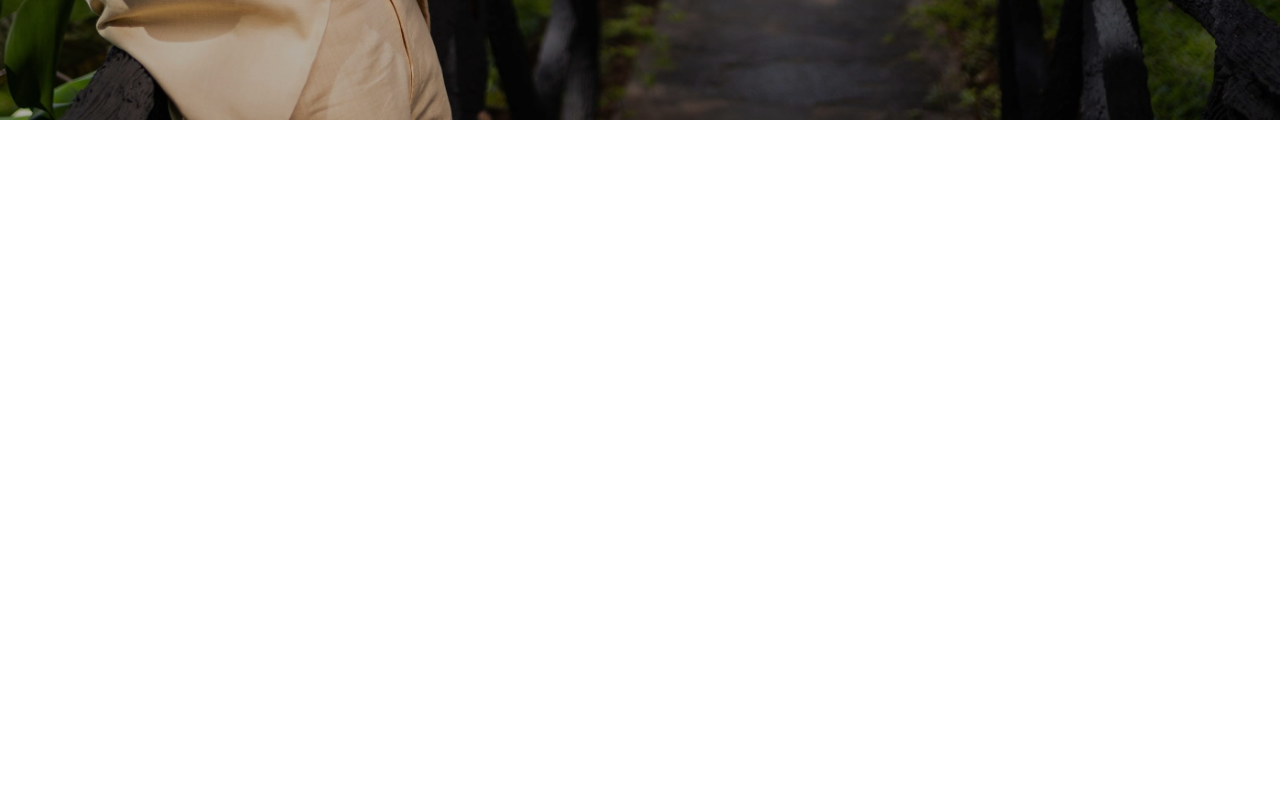
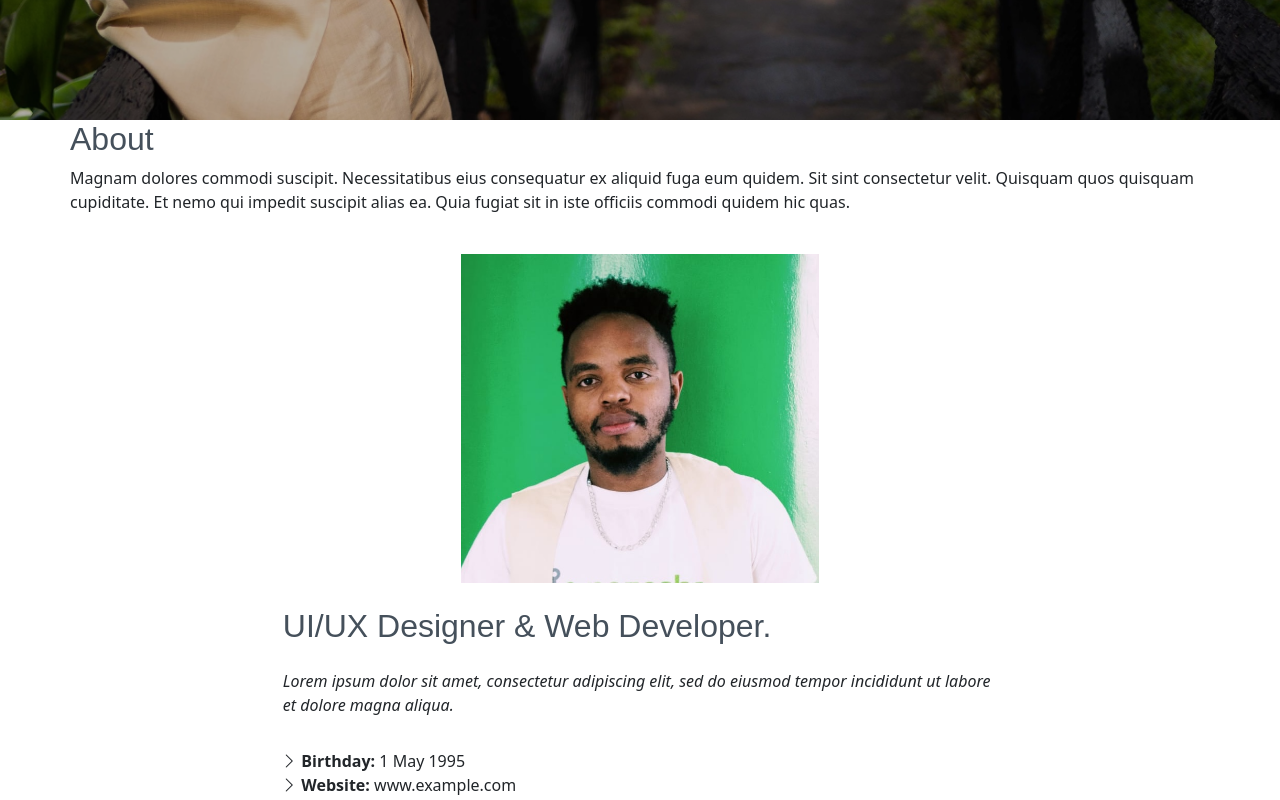
Before and after one commit to lenblazy/mwabonje-portfolio, a React (Vite) app: page / in a window 1280 px wide. Shown: the part 840-1640 px from the top of the page. Before the commit the page ends 960 px from the top, so only its background shows below. Built offline with nearby package versions, Linux system fonts and the light colour scheme.

Commit message:
Add About section to view

```diff
--- a/src/App.jsx
+++ b/src/App.jsx
@@ -3,9 +3,7 @@
 import Home from './components/pages/Home';
 
 const App = () => (
-	<PageWrapper >
-		<Home />
-	</PageWrapper>
+	<PageWrapper />
   );
 
 export default App;
--- a/src/components/PageWrapper.jsx
+++ b/src/components/PageWrapper.jsx
@@ -1,9 +1,14 @@
 import React from "react";
+import AppNav from "./AppNav";
+import Home from "./pages/Home";
+import About from "./pages/About";
 
-const PageWrapper = ({children}) => (
+const PageWrapper = () => (
 	<div>
-		{children}
+		<AppNav />
+		<Home />
+		<About />
 	</div>
-  );
+);
 
 export default PageWrapper;
--- a/src/components/pages/About.jsx
+++ b/src/components/pages/About.jsx
@@ -13,7 +13,7 @@
 
 			<div className="row gy-4 justify-content-center">
 				<div className="col-lg-4">
-					<img src="assets/img/profile-img.jpg" className="img-fluid" alt=""> </img>
+					<img src="assets/img/profile-img.jpeg" className="img-fluid" alt="" />
 				</div>
 				<div className="col-lg-8 content">
 					<h2>UI/UX Designer &amp; Web Developer.</h2>
--- a/src/components/pages/Home.jsx
+++ b/src/components/pages/Home.jsx
@@ -2,8 +2,6 @@
 import AppNav from "../AppNav";
 
 const Home = () => (
-	<div>
-		<AppNav />
 	<section id="hero" className="hero section dark-background">
 		<img src="assets/img/home-bg.jpg" alt="" data-aos="fade-in" className="" />
 		<div className="container" data-aos="fade-up" data-aos-delay="100">
@@ -21,8 +19,6 @@
 		</div>
 
 	</section>
-	</div>
-
 );
 
 export default Home;
```
Also changed, not shown: public/assets/img/profile-img.jpeg (added). Lines whose indentation alone changed are shown as unchanged.
